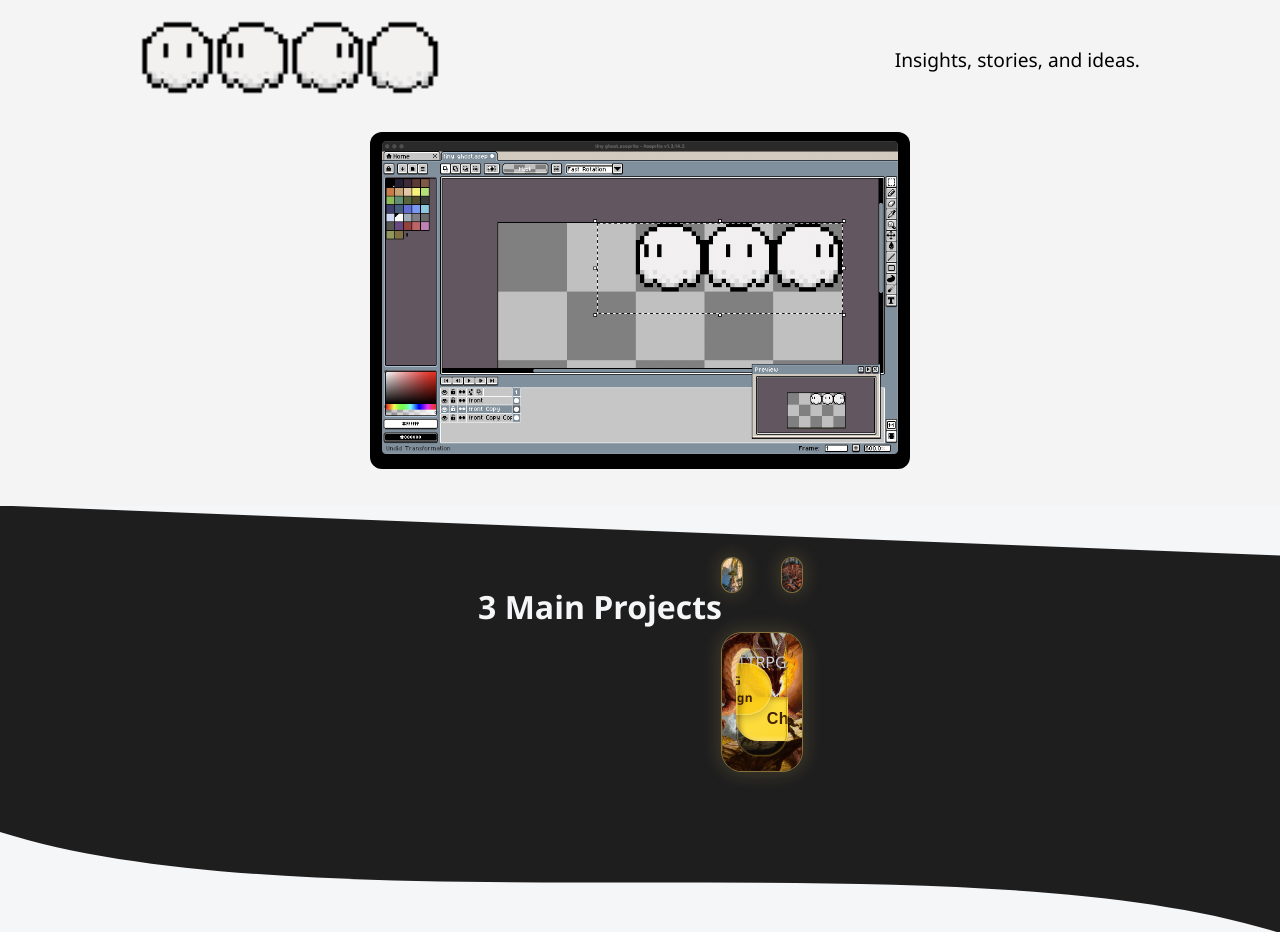
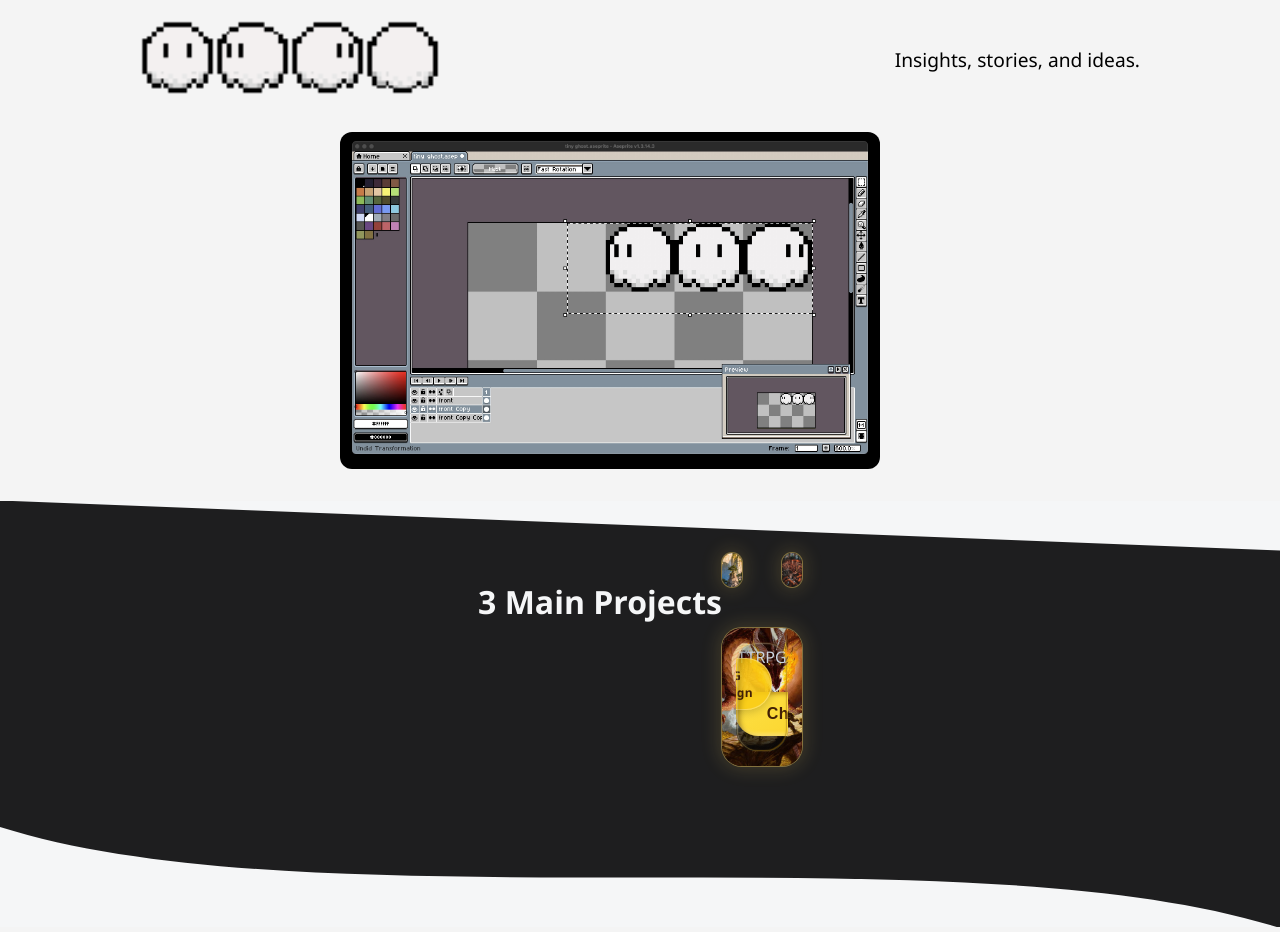
Before and after one commit to claeryc/blog-posts, a Django app: page / in a window 1280 px wide. Shown: the part 138-1070 px from the top of the page. Run offline with Django 5.2, Linux system fonts and the light colour scheme.

Commit message:
small fix to hero image

```diff
--- a/blog/templates/blog/index.html
+++ b/blog/templates/blog/index.html
@@ -23,7 +23,7 @@
 
   <!-- Second big centered image -->
   <div class="project-block">
-    <div class="hero-image">
+    <div class="hero-image2">
       <img src="../../static/images/ghostp.jpg">
     </div>
   </div>
```
